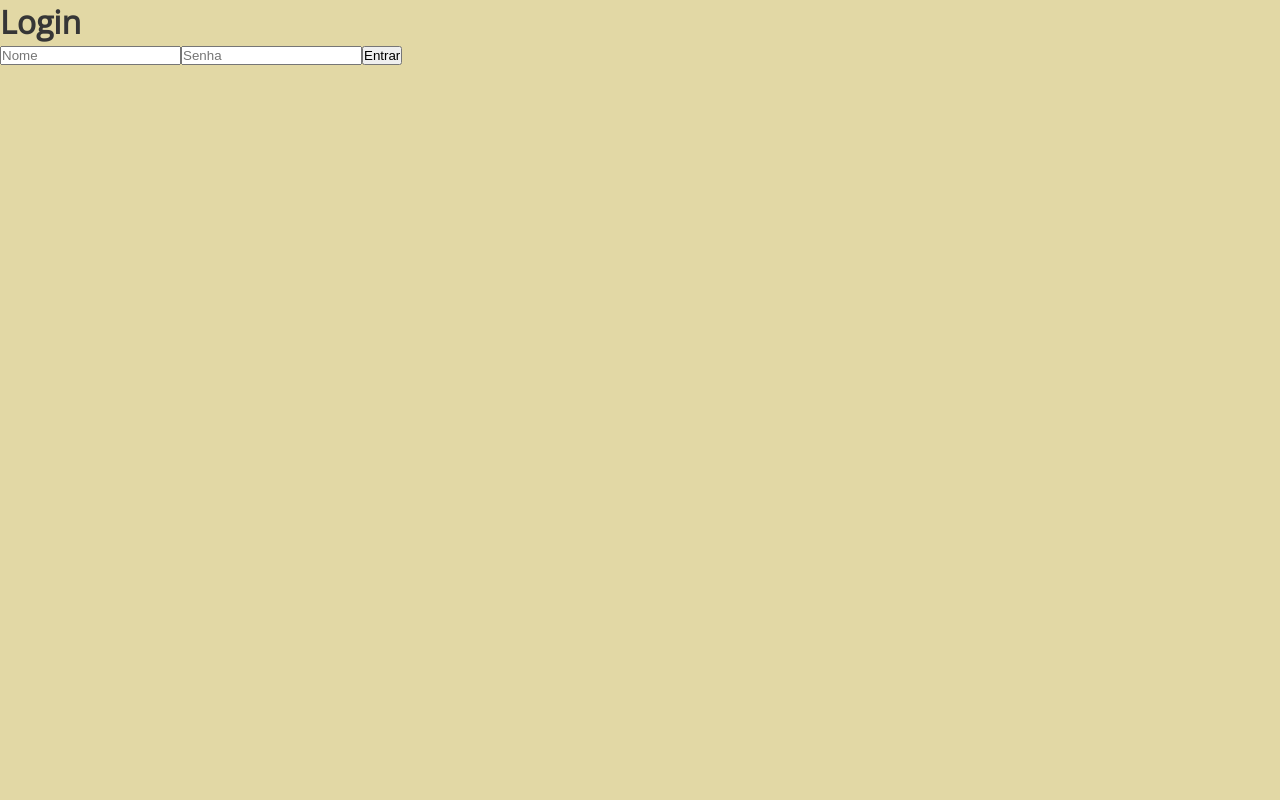
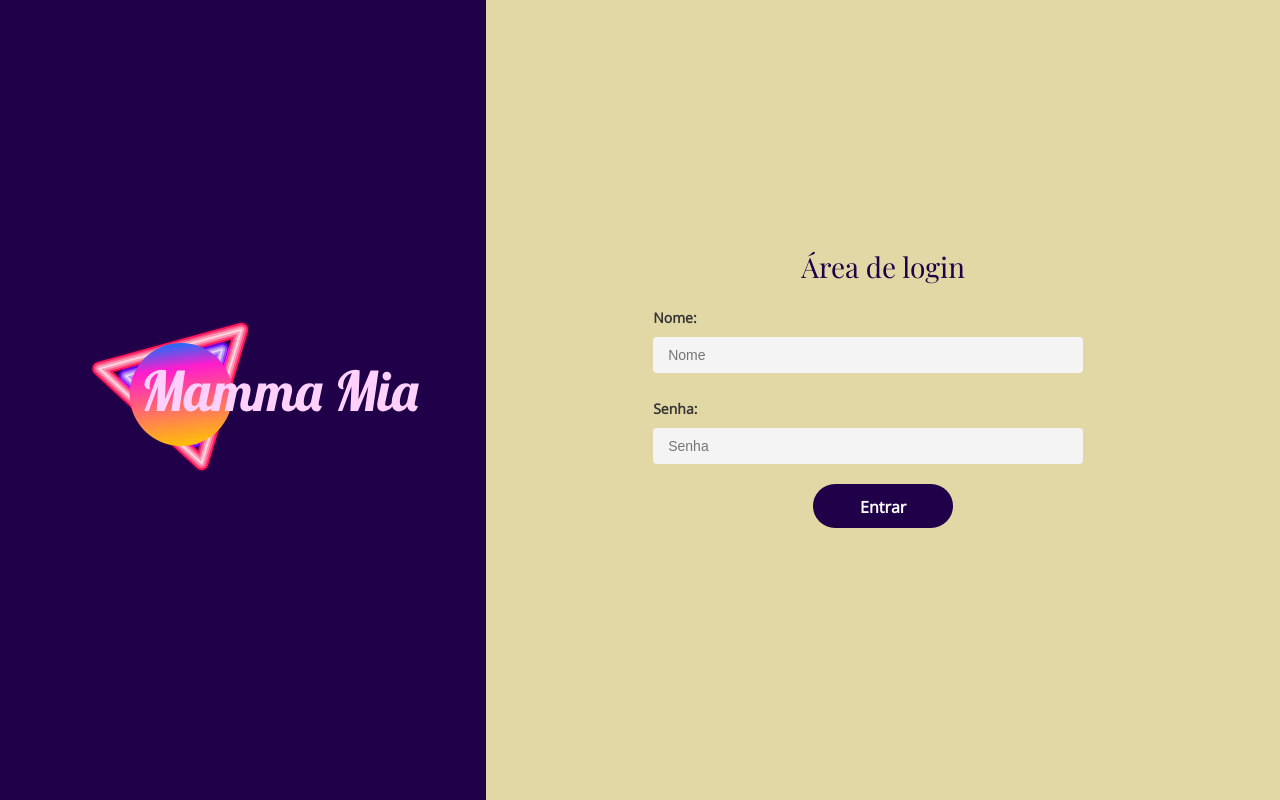
Before and after one commit to BWartchow/casa-de-eventos-react-grupo-2, a React (Vite) app: page /login in a window 1280 px wide. Built offline with nearby package versions, Linux system fonts and the light colour scheme.

Commit message:
css da tela login

```diff
--- a/src/App.jsx
+++ b/src/App.jsx
@@ -4,6 +4,7 @@ import Login from './pages/Login/login'
 import Homepage from './pages/Homepage/homepage'
 import Contact from './pages/Contact/contact'
 import EventsList from './pages/EventsList/eventsList'
+import EventDetails from './pages/EventDetails/eventDetails'
 
 import './index.css'
 
@@ -16,6 +17,7 @@ function App() {
         <Route path="/login" element={<Login />} />
         <Route path='/admin' element={<EventsList />} />
         <Route path="/contact" element={<Contact />} />
+        <Route path="/event/:id" element={<EventDetails />} />
       </Routes>
     </BrowserRouter>
   )
--- a/src/components/Navbar/navbar.jsx
+++ b/src/components/Navbar/navbar.jsx
@@ -5,10 +5,13 @@ function Navbar() {
         <NavbarContainer>
             <NavbarList>
                 <NavbarItem>
-                    <NavbarLink to="/homepage">Homepage</NavbarLink>
+                    <NavbarLink to="/">Homepage</NavbarLink>
                 </NavbarItem>
                 <NavbarItem>
                     <NavbarLink to="/contact">Contato</NavbarLink>
+                </NavbarItem>
+                <NavbarItem>
+                    <NavbarLink to="/login">Entrar</NavbarLink>
                 </NavbarItem>
             </NavbarList>
         </NavbarContainer>
--- /dev/null
+++ b/src/pages/EventDetails/eventDetails.jsx
@@ -0,0 +1,23 @@
+import { useParams } from 'react-router-dom'
+
+import Header from '../../components/Header/header'
+import Footer from '../../components/Footer/footer'
+import { Container } from './eventsDetails.styles';
+
+function EventDetails () {
+
+    const { id } = useParams();
+
+    return (
+        <>
+            <Header />
+            <Container>
+                <h1>Detalhes do evento { id }</h1>
+            </Container>
+            <Footer />
+        </>
+    )
+
+}
+
+export default EventDetails;
--- /dev/null
+++ b/src/pages/EventDetails/eventsDetails.styles.jsx
@@ -0,0 +1,8 @@
+import styled from "styled-components";
+
+export const Container = styled.div`
+    width: 1140px;
+    min-height: calc(100vh - 240px);
+    display: block;
+    margin: auto;
+`
--- a/src/pages/Login/login.jsx
+++ b/src/pages/Login/login.jsx
@@ -1,6 +1,23 @@
 import { useState } from 'react'
 import axios from 'axios'
 import { useNavigate } from 'react-router-dom';
+
+import {
+    LoginContainer,
+    LoginContent,
+    LoginBox,
+    LoginTitle,
+    FormBox,
+    FormItem,
+    FormLabel,
+    FormInput,
+    FormButton,
+    Sidebar,
+    SidebarContainer,
+    LogoContainer,
+    Logo,
+    ErrorMessage
+   } from './login.styles'
 
 const Login = () => {
     const [name, setName] = useState('');
@@ -23,13 +40,34 @@ const Login = () => {
         }
     };
     return (
-        <div>
-            <h1>Login</h1>
-            <input type="text" placeholder="Nome" value={name} onChange={e => setName(e.target.value)} />
-            <input type="password" placeholder="Senha" value={password} onChange={e => setPassword(e.target.value)} />
-            <button onClick={DoTheLogin}>Entrar</button>
-            {error && <p>{error}</p>}
-        </div>
+        <LoginContainer>
+        <Sidebar>
+            <SidebarContainer>
+                <LogoContainer>
+                    <Logo src="../images/logo.svg" alt="Logomarca da casa de eventos" />
+                </LogoContainer>
+            </SidebarContainer>
+        </Sidebar>
+        <LoginContent>
+            <LoginBox>
+                <LoginTitle>Área de login</LoginTitle>
+                <FormBox>
+                    <FormItem>
+                        <FormLabel>Nome:</FormLabel>
+                        <FormInput type="text" placeholder="Nome" value={name} onChange={e => setName(e.target.value)} />
+                    </FormItem>
+                    <FormItem>
+                        <FormLabel>Senha:</FormLabel>
+                        <FormInput type="password" placeholder="Senha" value={password} onChange={e => setPassword(e.target.value)} />
+                    </FormItem>
+                    <FormItem>
+                        <FormButton onClick={DoTheLogin}>Entrar</FormButton>
+                    </FormItem>
+                    {error && <ErrorMessage>{error}</ErrorMessage>}
+                </FormBox>
+            </LoginBox>
+        </LoginContent>
+        </LoginContainer>
     )
 }
 
--- /dev/null
+++ b/src/pages/Login/login.styles.jsx
@@ -0,0 +1,96 @@
+import styled from 'styled-components';
+import { Link } from 'react-router-dom';
+
+export const LoginContainer = styled.div`
+    display: flex;
+    font-size: 15px;
+    line-height: 200%;
+    font-weight: 400;
+`
+
+export const LoginTitle = styled.h1`
+    font-family: 'Playfair Display', serif;
+    text-align: center;
+    font-size: 28px;
+    font-weight: 400;
+    color: #1F0049;
+`
+
+export const Sidebar = styled.aside`
+    color: #FFFFFF;
+    background-color: #1F0049;
+    height: 100vh;
+    width: 38%;
+`
+export const SidebarContainer = styled.div`
+    width: 500px;
+    display: flex;
+    height: 100vh;
+    justify-content: center;
+    align-items: center;
+`
+
+export const LogoContainer = styled.div``
+
+export const Logo = styled.img`
+    width: 100%;
+`
+
+export const LoginContent = styled.main`
+    width: 62%;
+    height: 100vh;
+    background-color: #E2D8A5;
+    display: flex;
+    justify-content: center;
+    align-items: center;
+`
+export const LoginBox = styled.div`
+    width: 460px;
+`
+
+export const FormBox = styled.form``
+
+export const FormItem = styled.div`
+    padding-top: 20px;
+    &:last-of-type {
+        margin-bottom: 20px;
+    }
+`
+
+export const FormLabel = styled.label`
+    font-size: 14px;
+    font-weight: 700;
+    line-height: 125%;
+`
+
+export const FormInput = styled.input`
+    display: block;
+    width: calc(100% - 30px);
+    margin-top: 5px;
+    padding: 0 15px;
+    border: none;
+    height: 36px;
+    font-size: 14px;
+    line-height: 150%;
+    font-weight: 400;
+    border-radius: 4px;
+    background-color: #f4f4f4;
+`
+
+export const FormButton = styled(Link)`
+    display: block;
+    margin: auto;
+    text-align: center;
+    width: 140px;
+    height: 44px;
+    border: 1px solid transparent;
+    border-radius: 22px;
+    background-color: #1F0049;
+    color: #FFFFFF;
+    font-size: 16px;
+    font-weight: 700;
+    line-height: 44px;
+    text-decoration: none;
+`
+
+export const ErrorMessage = styled.p``
```
